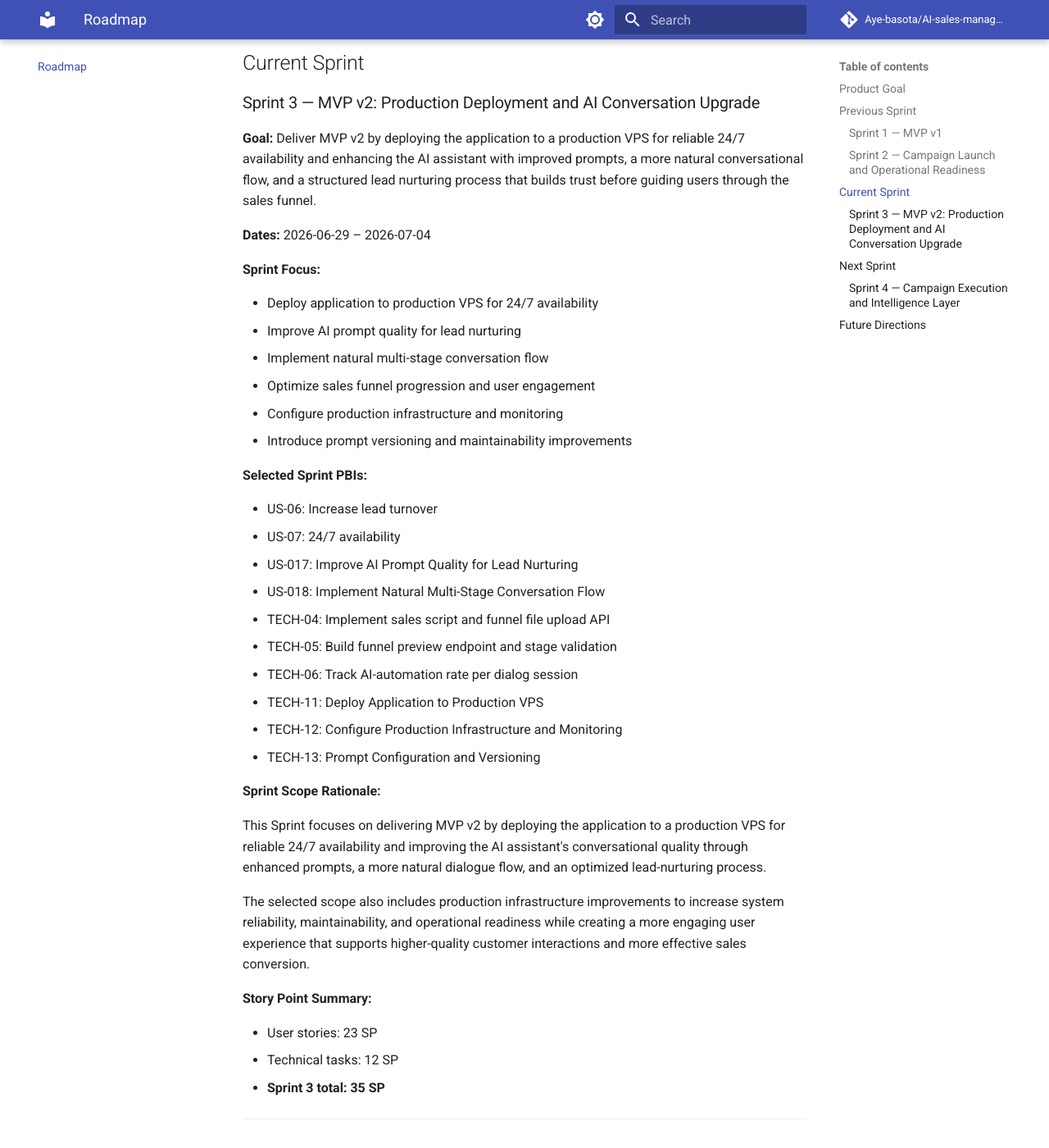
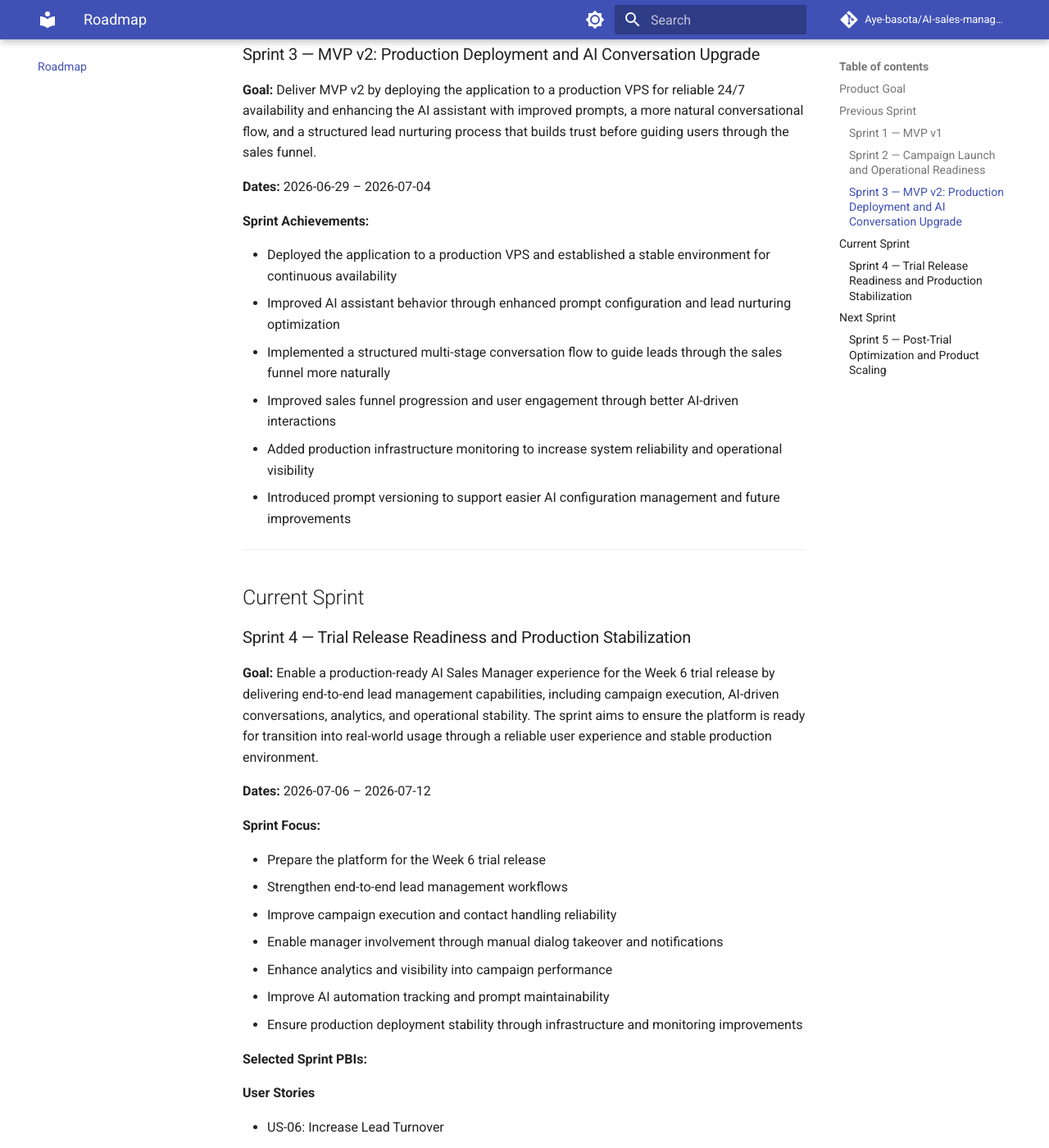
Before and after one commit to Aye-basota/AI-sales-manager, an MkDocs documentation site: the page built from docs/roadmap.md, in a window 1280 px wide and 1400 px high, scrolled down 1284 px. Shown: the whole window at 82% size. Built offline with MkDocs 1.6.1 and Material for MkDocs 9.7.7, drawn with Linux system fonts in a browser that asks for light colours; comment, search, counter and statistics services are not loaded; some of the changed text lies outside the part shown.

Commit message:
Revise roadmap for Sprint 3 achievements and Sprint 4 goals
Updated the roadmap to reflect achievements from Sprint 3 and outline goals for Sprint 4, including enhancements to AI capabilities and production readiness.

```diff
--- a/docs/roadmap.md
+++ b/docs/roadmap.md
@@ -41,79 +41,93 @@ Build an autonomous B2B outbound sales assistant that uses real Telegram account
 
 ---
 
-## Current Sprint
-
 ### Sprint 3 — MVP v2: Production Deployment and AI Conversation Upgrade
 
 **Goal:** Deliver MVP v2 by deploying the application to a production VPS for reliable 24/7 availability and enhancing the AI assistant with improved prompts, a more natural conversational flow, and a structured lead nurturing process that builds trust before guiding users through the sales funnel.
 
 **Dates:** 2026-06-29 – 2026-07-04
 
+**Sprint Achievements:**
+
+- Deployed the application to a production VPS and established a stable environment for continuous availability
+- Improved AI assistant behavior through enhanced prompt configuration and lead nurturing optimization
+- Implemented a structured multi-stage conversation flow to guide leads through the sales funnel more naturally
+- Improved sales funnel progression and user engagement through better AI-driven interactions
+- Added production infrastructure monitoring to increase system reliability and operational visibility
+- Introduced prompt versioning to support easier AI configuration management and future improvements
+
+---
+
+## Current Sprint
+
+### Sprint 4 — Trial Release Readiness and Production Stabilization
+
+**Goal:** Enable a production-ready AI Sales Manager experience for the Week 6 trial release by delivering end-to-end lead management capabilities, including campaign execution, AI-driven conversations, analytics, and operational stability. The sprint aims to ensure the platform is ready for transition into real-world usage through a reliable user experience and stable production environment.
+
+**Dates:** 2026-07-06 – 2026-07-12
+
 **Sprint Focus:**
 
-- Deploy application to production VPS for 24/7 availability
-- Improve AI prompt quality for lead nurturing
-- Implement natural multi-stage conversation flow
-- Optimize sales funnel progression and user engagement
-- Configure production infrastructure and monitoring
-- Introduce prompt versioning and maintainability improvements
+- Prepare the platform for the Week 6 trial release
+- Strengthen end-to-end lead management workflows
+- Improve campaign execution and contact handling reliability
+- Enable manager involvement through manual dialog takeover and notifications
+- Enhance analytics and visibility into campaign performance
+- Improve AI automation tracking and prompt maintainability
+- Ensure production deployment stability through infrastructure and monitoring improvements
 
 **Selected Sprint PBIs:**
 
-- US-06: Increase lead turnover
-- US-07: 24/7 availability
-- US-017: Improve AI Prompt Quality for Lead Nurturing
-- US-018: Implement Natural Multi-Stage Conversation Flow
-- TECH-04: Implement sales script and funnel file upload API
-- TECH-05: Build funnel preview endpoint and stage validation
-- TECH-06: Track AI-automation rate per dialog session
+**User Stories**
+
+- US-06: Increase Lead Turnover
+- US-07: 24/7 Availability
+- US-09: Manual Dialog Takeover
+- US-015: Campaign Analytics and Conversion Dashboard
+- US-019: Improve Admin Panel Navigation — Allow Editing After Campaign Launch Step
+
+**Technical Tasks**
+
+- TECH-03: Implement Manager Contact-Transfer Notification Flow
+- TECH-06: Track AI-Automation Rate per Dialog Session
+- TECH-08: CSV Contact Import — Persistence and Duplicate Handling
 - TECH-11: Deploy Application to Production VPS
 - TECH-12: Configure Production Infrastructure and Monitoring
 - TECH-13: Prompt Configuration and Versioning
 
 **Sprint Scope Rationale:**
 
-This Sprint focuses on delivering MVP v2 by deploying the application to a production VPS for reliable 24/7 availability and improving the AI assistant's conversational quality through enhanced prompts, a more natural dialogue flow, and an optimized lead-nurturing process.
+The sprint scope focuses on strengthening the AI Sales Manager core workflow by addressing key product capabilities required for the Week 6 trial release and production readiness. The selected items improve the complete lead management journey — from campaign setup and contact handling to AI-powered conversations, manager involvement, performance analytics, and system reliability.
 
-The selected scope also includes production infrastructure improvements to increase system reliability, maintainability, and operational readiness while creating a more engaging user experience that supports higher-quality customer interactions and more effective sales conversion.
+This scope ensures the platform can support real user trials by providing a stable production environment, improved operational visibility, and a reliable experience for both sales managers and end users. The sprint establishes the foundation required for a smooth transition from development into real-world usage.
 
 **Story Point Summary:**
 
 - User stories: 23 SP
-- Technical tasks: 12 SP
-- **Sprint 3 total: 35 SP**
+- Technical tasks: 17 SP
+- **Sprint 4 total: 40 SP**
 
 ---
 
 ## Next Sprint
 
-### Sprint 4 — Campaign Execution and Intelligence Layer
+### Sprint 5 — Post-Trial Optimization and Product Scaling
 
-**Goal:** Enhance campaign execution capabilities and introduce deeper intelligence into lead management and analytics.
+**Goal:** Improve the AI Sales Manager experience based on trial release feedback by optimizing AI performance, expanding analytics capabilities, and preparing the platform for broader adoption and increased campaign volume.
 
-**Planned PBIs:**
+**Planned Focus:**
 
-- US-09: Manual Dialog Takeover
-- US-010: Telegram Admin Bot for Management
-- US-013: Monitor Active Dialogs in Real Time
-- US-015: Campaign Analytics and Conversion Dashboard
+- Analyze trial release feedback and identify improvement areas
+- Optimize AI conversation quality and lead qualification accuracy
+- Improve campaign performance monitoring and reporting
+- Enhance scalability and reliability for increased usage
+- Expand automation capabilities and reduce manual intervention
+- Improve user experience based on real-world usage patterns
 
 **Planned Outcomes:**
 
-- Better operator control over conversations
-- Improved real-time monitoring of campaigns
-- Stronger analytics and conversion tracking
-- Enhanced operational visibility
-
----
-
-## Future Directions
-
-- Voice message support
-- Image and media processing
-- CRM integrations (HubSpot, Pipedrive)
-- Calendar integrations (Google Calendar, Calendly)
-- Advanced campaign analytics
-- Real-time dashboards
-- A/B testing for outreach campaigns
-- Infrastructure scaling and performance optimization
+- Higher-quality AI-driven customer conversations
+- Improved lead conversion visibility and decision-making
+- More scalable campaign execution
+- Better operational efficiency for sales managers
+- Increased platform readiness for wider adoptionng and performance optimization
```
